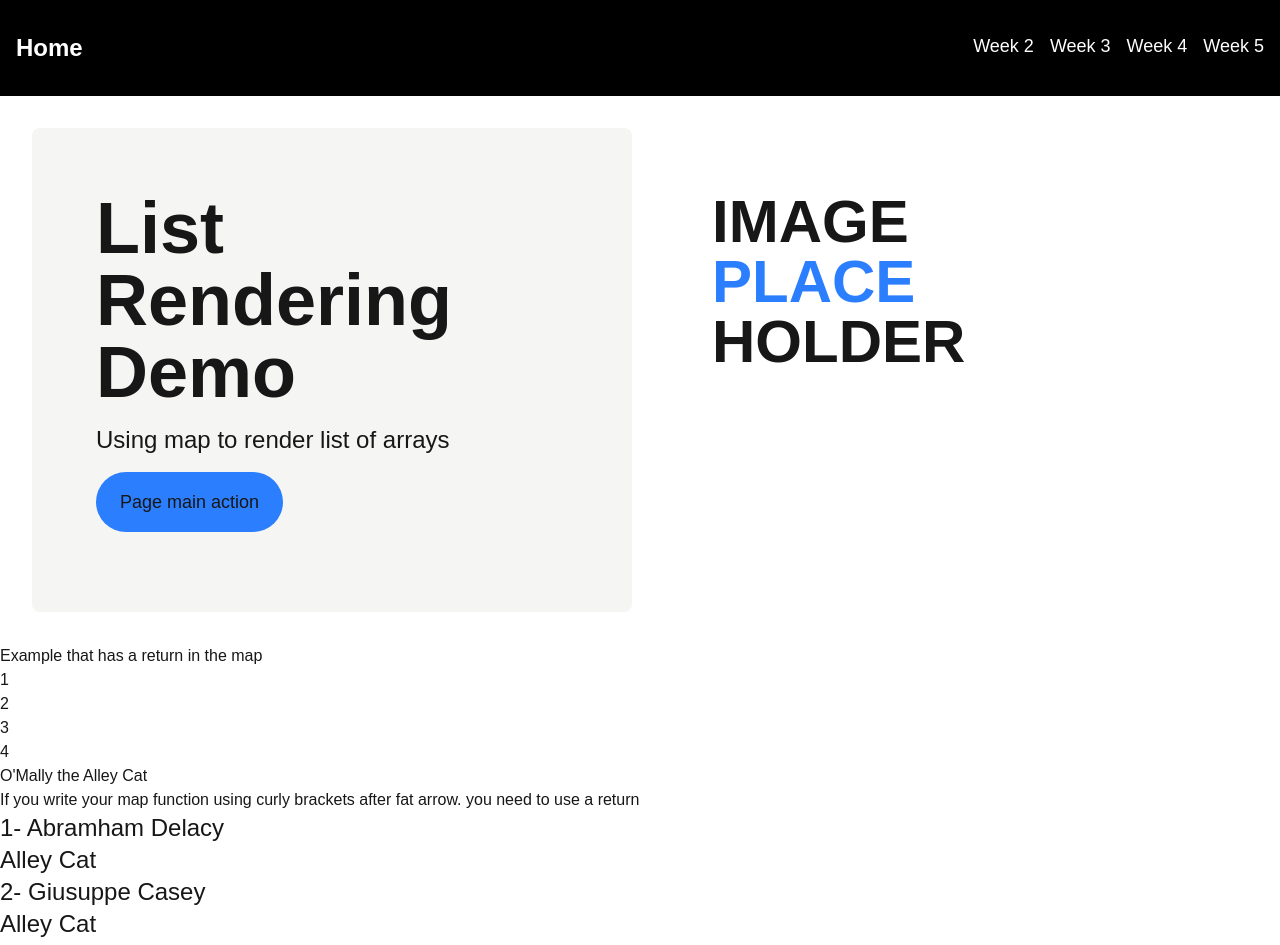
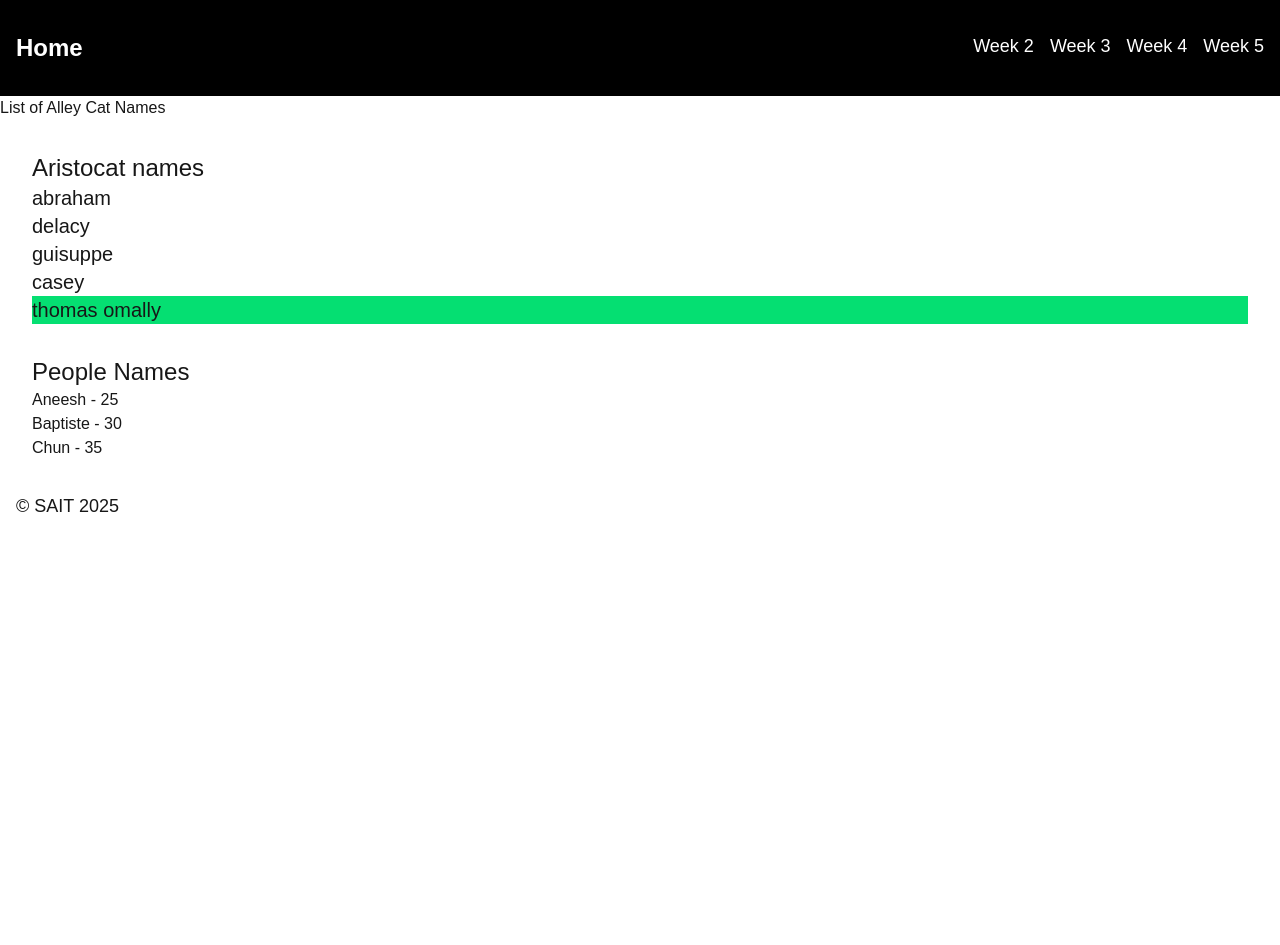
Before and after one commit to louielynmata/cprg-306-demo-site, a Next.js app: page /week-6 in a window 1280 px wide. Shown: the top 945 px of the page. After the commit the page ends 800 px from the top, so only its background shows below. Built offline with nearby package versions, Linux system fonts and the light colour scheme.

Commit message:
week 6 list examples

```diff
--- /dev/null
+++ b/app/week-6/data.js
@@ -0,0 +1,56 @@
+import PageHeader from "../components/PageHeader";
+export default function Page() {
+  const testArr = [1, 2, 3, 4];
+  const identities = [
+    {
+      name: "Abramham Delacy",
+      age: 6,
+      species: "Cat",
+      variant: "Alley",
+    },
+    { name: "Giusuppe Casey", age: 8, species: "Cat", variant: "Alley" },
+    {
+      name: "Thomas O'Mally",
+      age: 10,
+      species: "Cat",
+      variant: "Alley",
+    },
+  ];
+
+  return (
+    <main>
+      <PageHeader
+        title="List Rendering Demo"
+        description="Using map to render list of arrays"
+      />
+      <div>
+        <h2>Example that has a return in the map</h2>
+        <ul>
+          {testArr.map((num) => {
+            return <li>{num}</li>;
+          })}
+        </ul>
+      </div>
+      <div>
+        <h2>O'Mally the Alley Cat</h2>
+        <p>
+          If you write your map function using curly brackets after fat arrow.
+          you need to use a return
+        </p>
+        <ul>
+          {identities.map((identity, index) => (
+            <li key={index} className="text-2xl">
+              <h3>
+                {index + 1}- {identity.name}
+              </h3>
+              <p>
+                {identity.variant} {identity.species}
+              </p>
+              {/* TODO: Add a button that makes an alert to show information */}
+            </li>
+          ))}
+        </ul>
+      </div>
+    </main>
+  );
+}
--- a/app/week-6/page.js
+++ b/app/week-6/page.js
@@ -1,56 +1,58 @@
-import PageHeader from "../components/PageHeader";
+const catNames = ["abraham", "delacy", "guisuppe", "casey", "thomas omally"];
+
+function ListItem({ item, bgColor }) {
+  return <li className={`${bgColor} text-xl`}>{item}</li>;
+}
+
+function NameList() {
+  return (
+    <ul>
+      {catNames.map((name, index) => {
+        if (name === "thomas omally") {
+          return (
+            <ListItem
+              item={name}
+              key={index}
+              bgColor={"bg-green-400 dark:bg-green-800"}
+            />
+          );
+        }
+        return <ListItem item={name} key={index} />;
+      })}
+    </ul>
+  );
+}
+
+function PersonListItem({ name, age }) {
+  return (
+    <li>
+      {name} - {age}
+    </li>
+  );
+}
 export default function Page() {
-  const testArr = [1, 2, 3, 4];
-  const identities = [
-    {
-      name: "Abramham Delacy",
-      age: 6,
-      species: "Cat",
-      variant: "Alley",
-    },
-    { name: "Giusuppe Casey", age: 8, species: "Cat", variant: "Alley" },
-    {
-      name: "Thomas O'Mally",
-      age: 10,
-      species: "Cat",
-      variant: "Alley",
-    },
+  const people = [
+    { id: 1, name: "Aneesh", age: 25 },
+    { id: 2, name: "Baptiste", age: 30 },
+    { id: 3, name: "Chun", age: 35 },
   ];
-
   return (
     <main>
-      <PageHeader
-        title="List Rendering Demo"
-        description="Using map to render list of arrays"
-      />
-      <div>
-        <h2>Example that has a return in the map</h2>
+      <header>
+        <h1>List of Alley Cat Names</h1>
+      </header>
+      <section className="m-8">
+        <h2 className="text-2xl">Aristocat names</h2>
+        <NameList />
+      </section>
+      <section className="m-8">
+        <h2 className="text-2xl">People Names</h2>
         <ul>
-          {testArr.map((num) => {
-            return <li>{num}</li>;
-          })}
-        </ul>
-      </div>
-      <div>
-        <h2>O'Mally the Alley Cat</h2>
-        <p>
-          If you write your map function using curly brackets after fat arrow.
-          you need to use a return
-        </p>
-        <ul>
-          {identities.map((identity, index) => (
-            <li key={index} className="text-2xl">
-              <h3>
-                {index + 1}- {identity.name}
-              </h3>
-              <p>
-                {identity.variant} {identity.species}
-              </p>
-              {/* TODO: Add a button that makes an alert to show information */}
-            </li>
+          {people.map((person) => (
+            <PersonListItem key={person.id} {...person} />
           ))}
         </ul>
-      </div>
+      </section>
     </main>
   );
 }
```
